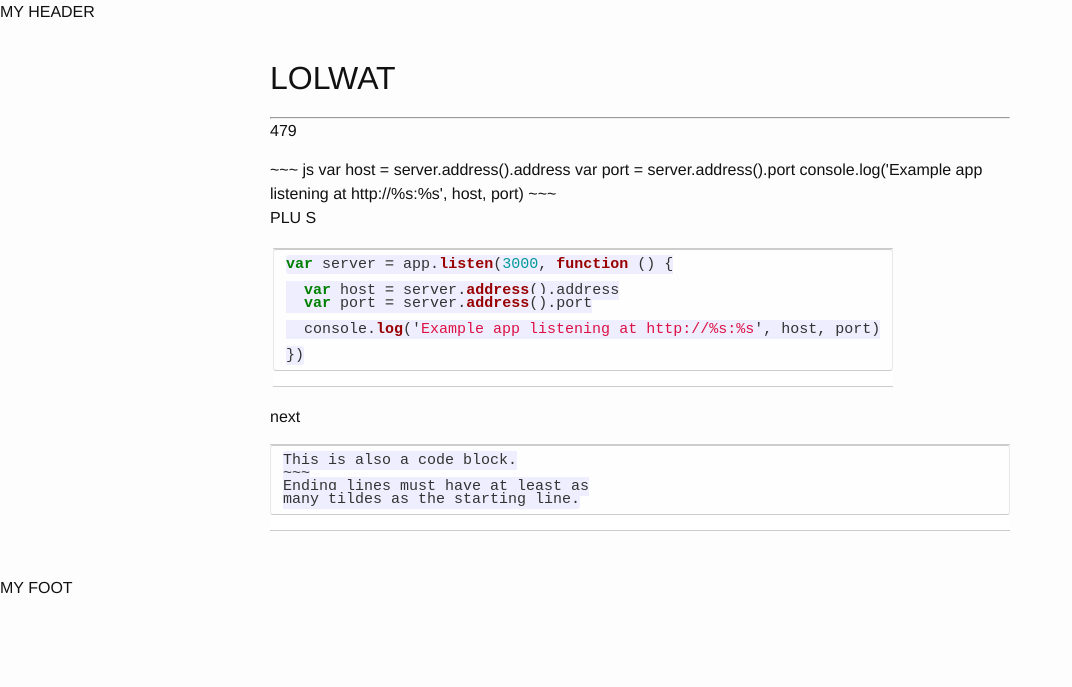
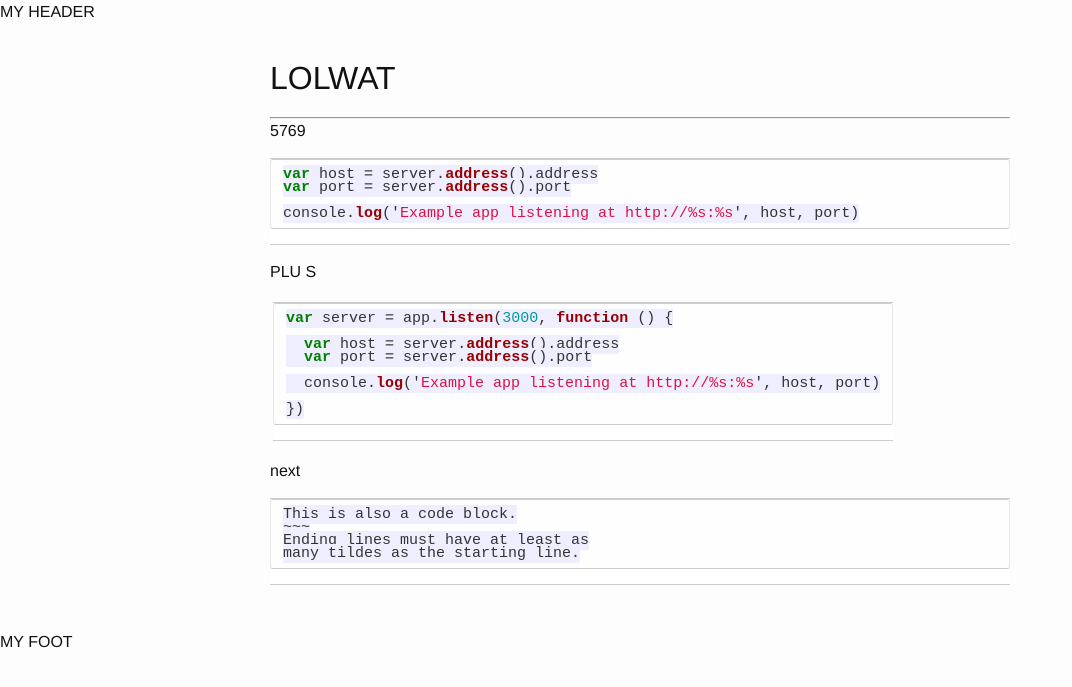
Before and after one commit to iamropo/git-experiments, a Jekyll site: the page built from index.md, in a window 1280 px wide. Shown: the top 687 px of the page, without its empty margins (0-1072 px from the left). Built offline with Jekyll 4.4.1, drawn with Linux system fonts in a browser that asks for light colours.

Commit message:
Update index.md

```diff
--- a/index.md
+++ b/index.md
@@ -8,15 +8,13 @@ PIN: 78368475
 
 -------
 
-479
-<div>
+5769
 ~~~ js
 var host = server.address().address
 var port = server.address().port
 
 console.log('Example app listening at http://%s:%s', host, port)
 ~~~
-</div>
 
 PLU S
 
```
